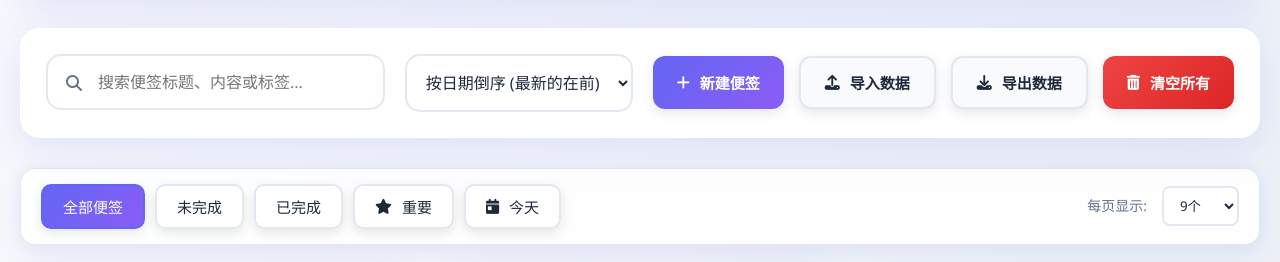
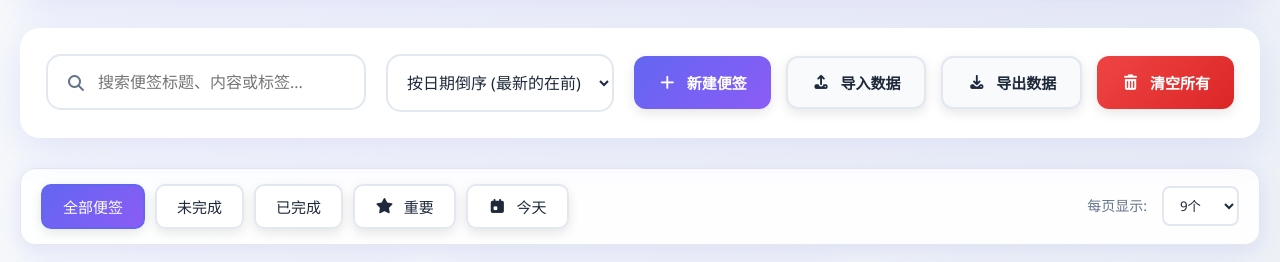
Before and after one commit to MaxChenMr/note, a plain HTML site: page index.html in a window 1280 px wide. Shown: the part 169-431 px from the top of the page. Drawn offline with Linux system fonts and the light colour scheme.

Commit message:
Add files via upload

```diff
--- a/index.html
+++ b/index.html
@@ -4,8 +4,8 @@
     <meta charset="UTF-8">
     <meta name="viewport" content="width=device-width, initial-scale=1.0">
     <title>智能网页工作便签 - 取码网源码网 www.qumaw.com</title>
-    <link rel="stylesheet" href="https://cdnjs.cloudflare.com/ajax/libs/font-awesome/6.4.0/css/all.min.css">
-	<!-- <link rel="stylesheet" href="css/all.min.css"> -->
+    <!-- <link rel="stylesheet" href="https://cdnjs.cloudflare.com/ajax/libs/font-awesome/6.4.0/css/all.min.css"> -->
+	<link rel="stylesheet" href="css/all.min.css">
     <style>
         :root {
             /* 默认配色方案 */
```
